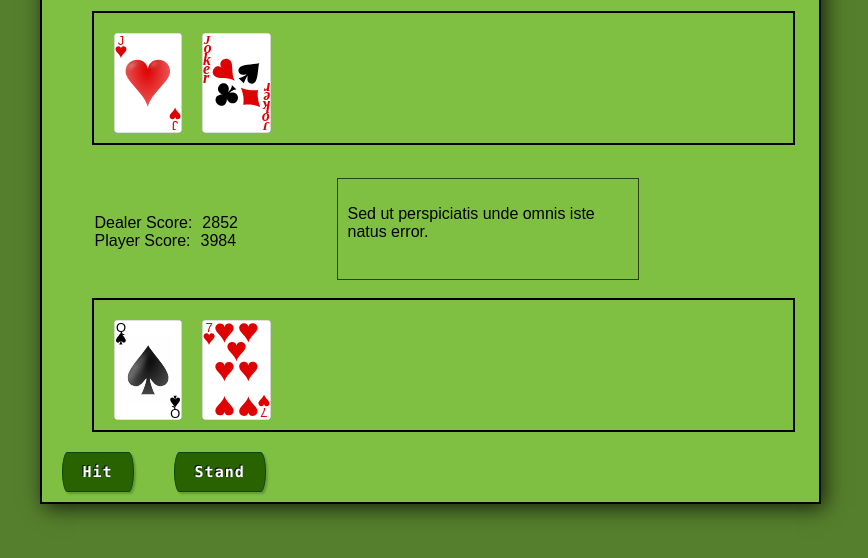
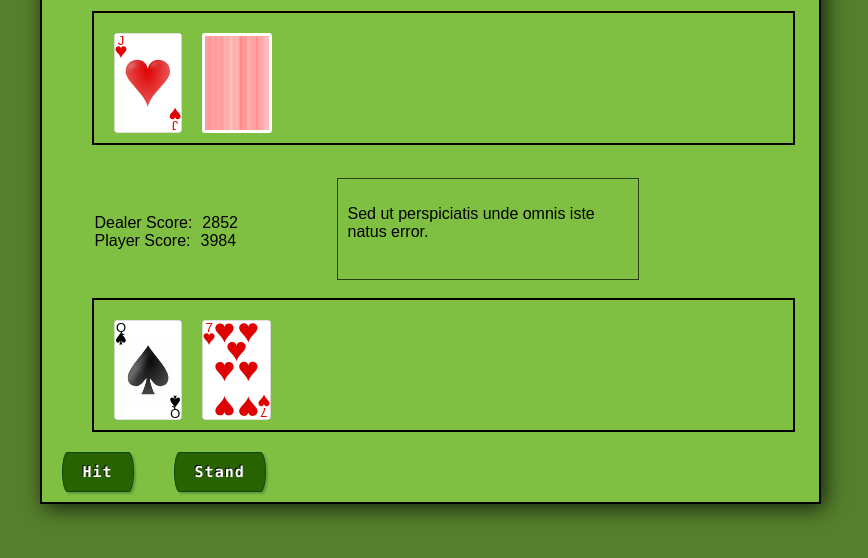
Before and after one commit to alexandereneroth/cat-jack, a plain HTML site: page index.html in a window 1280 px wide. Shown: the part 88-646 px from the top of the page, without its empty margins (210-1078 px from the left). Drawn offline with Linux system fonts and the light colour scheme; a web font is replaced by a local one.

Commit message:
added a simple css card backside

```diff
--- a/css/main.css
+++ b/css/main.css
@@ -151,14 +151,32 @@ dl dd {
 	margin-left: 10px;
 	float: left;
 }
-img {
-	height: 180px;
+
+.card {
+	height: 100px;
 	position: relative;
 	top: 0px;
 	left: 0px;
 	margin: 20px;
 	margin-right: 0px;
 }
+.card-back{
+	display: inline-block;
+	width: 64px;
+	height: 94px;
+
+	border: 3px solid white;
+	border-radius: 3px;
+
+	/*Copy pasted code from http://lea.verou.me/css3patterns/*/
+
+	background-color: #f88;
+	background-image: linear-gradient(90deg, rgba(255,255,255,.07) 50%, transparent 50%),
+	linear-gradient(90deg, rgba(255,255,255,.13) 50%, transparent 50%),
+	linear-gradient(90deg, transparent 50%, rgba(255,255,255,.17) 50%),
+	linear-gradient(90deg, transparent 50%, rgba(255,255,255,.19) 50%);
+	background-size: 6px, 19px, 17px, 35px;
+}
 
 .clear-fix {
 	clear: both;
--- a/js/game.ui.js
+++ b/js/game.ui.js
@@ -17,8 +17,16 @@ game.ui = (function () {
 		makeCardImgTag: function (card) {
 			var cardImg = document.createElement('img');
 			cardImg.src = card.url;
-			cardImg.style.height = '100px';
+			cardImg.className = 'card'; //Jag föreslår att vi bara ändrar stil i css filen som tom sa
+			/*cardImg.style.height = '100px';*/
 			return cardImg;
+		},
+		makeCardEl: function (card) {
+			if (card.isFrontsideUp) {
+				return that.makeCardImgTag(card);
+			} else {
+				return $('<div>').addClass('card card-back');
+			}
 		},
 		showMessage: function (message) {
 			$('#message-area p').text(message);
@@ -29,7 +37,7 @@ game.ui = (function () {
 				var cardElements = [];
 				var cardImgTag;
 				for (var i = 0; i < cardsToShow.length; i++) {
-					cardImgTag = that.makeCardImgTag(cardsToShow[i]);
+					cardImgTag = that.makeCardEl(cardsToShow[i]);
 					cardElements.push(cardImgTag);
 				}
 				if (playerType === 'player') {
```
